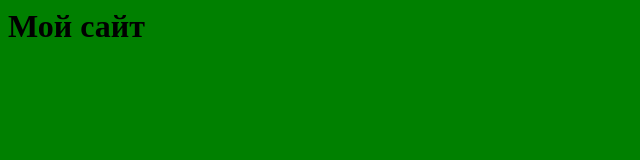
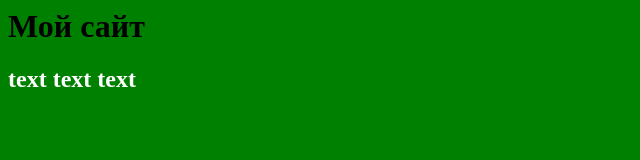
Before and after one commit to Yuri-Prostoy/Example, a plain HTML site: page index.html in a window 1280 px wide. Shown: the whole page, without its empty margins (0-640 px from the left). Drawn offline with Linux system fonts and the light colour scheme.

Commit message:
Update index.html

```diff
--- a/index.html
+++ b/index.html
@@ -6,6 +6,7 @@
 </head>
     <body>
         <h1>Мой сайт</h1>
+        <h2>text text text </h2>
 
 
     </body>
```
